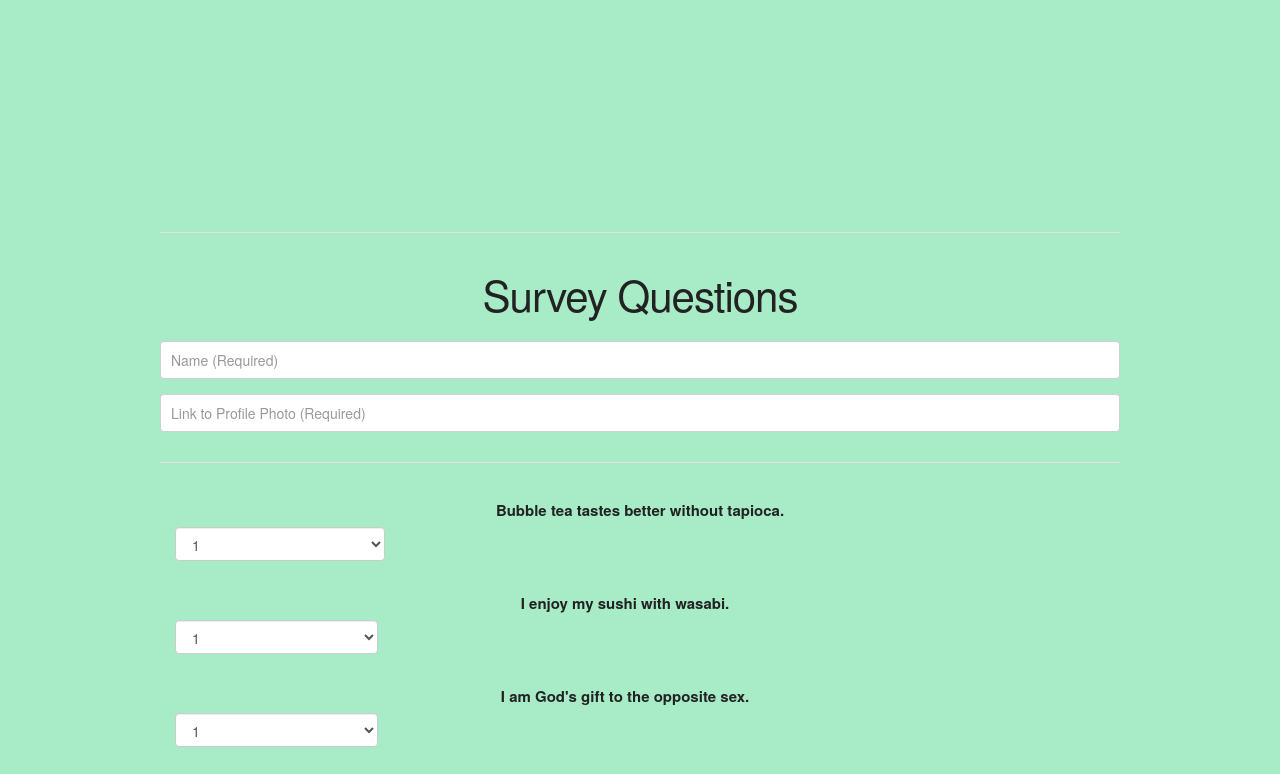
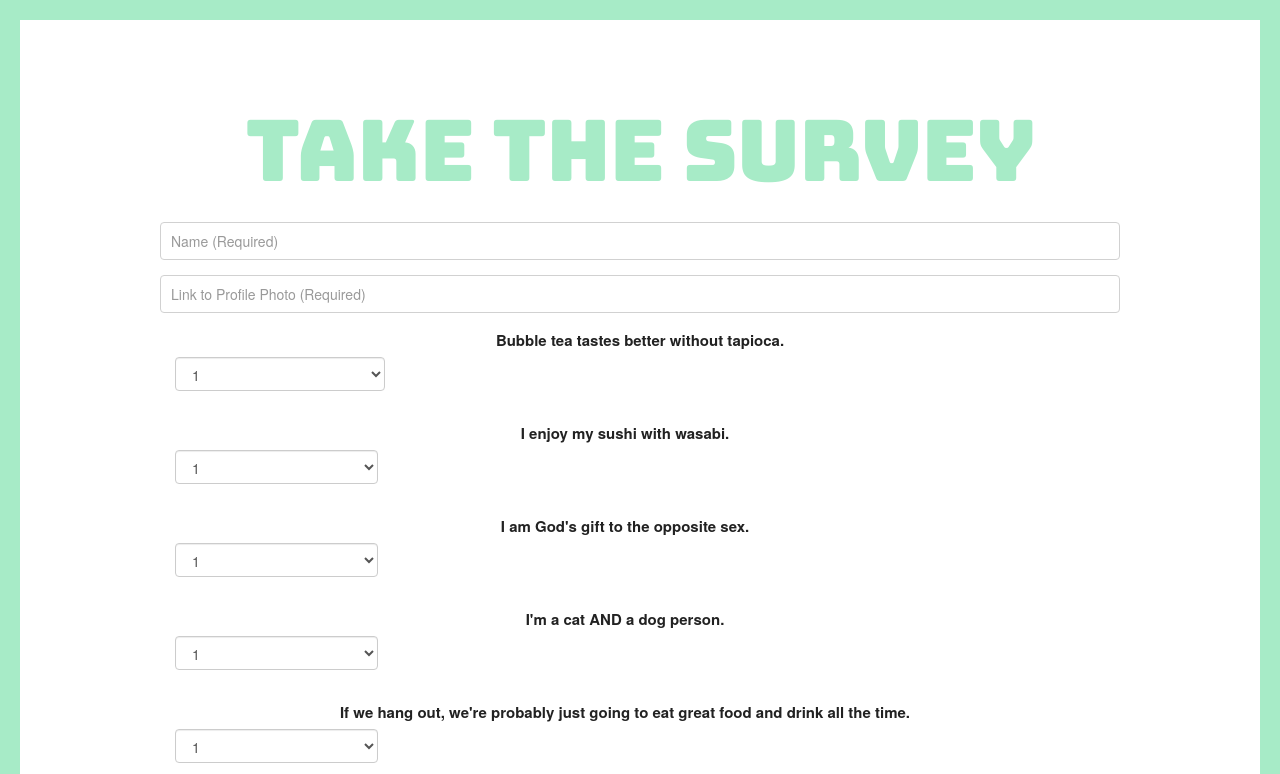
Before and after one commit to sherriejudy/Friend-Finder, a website: page app/public/survey.html in a window 1280 px wide. Shown: the top 774 px of the page. Drawn offline with nearby package versions, Linux system fonts and the light colour scheme.

Commit message:
survey looks better

```diff
--- a/app/public/css/style.css
+++ b/app/public/css/style.css
@@ -1,6 +1,7 @@
 body {
     text-align: center;
-    background-color: #A7EBC7;
+
+
 }
 html {
     background: url("fistbump") no-repeat center center fixed;
@@ -8,6 +9,7 @@ html {
     -moz-background-size: cover;
     -o-background-size: cover;
     background-size: cover;
+    background-color: #A7EBC7;
   }
   h1 {
 	font-family: 'Bungee', cursive;
--- a/app/public/survey.html
+++ b/app/public/survey.html
@@ -20,9 +20,9 @@
         <div class="jumbatron">
 
             <h1>Take the Survey</h1>
-            <hr>
+
             <form role="form" id="survey">
-                <h2>Survey Questions</h2>
+
                 <div class="form-group">
                     <input type="text" class="form-control" id="name" placeholder="Name (Required)">
                 </div>
@@ -30,7 +30,7 @@
                     <input type="text" class="form-control" id="pic" placeholder="Link to Profile Photo (Required)">
 
                 </div>
-                <hr>
+
 
 
                 <div class="form-group">
```
Also changed, not shown: app/public/home.html (+2 -1 lines).
